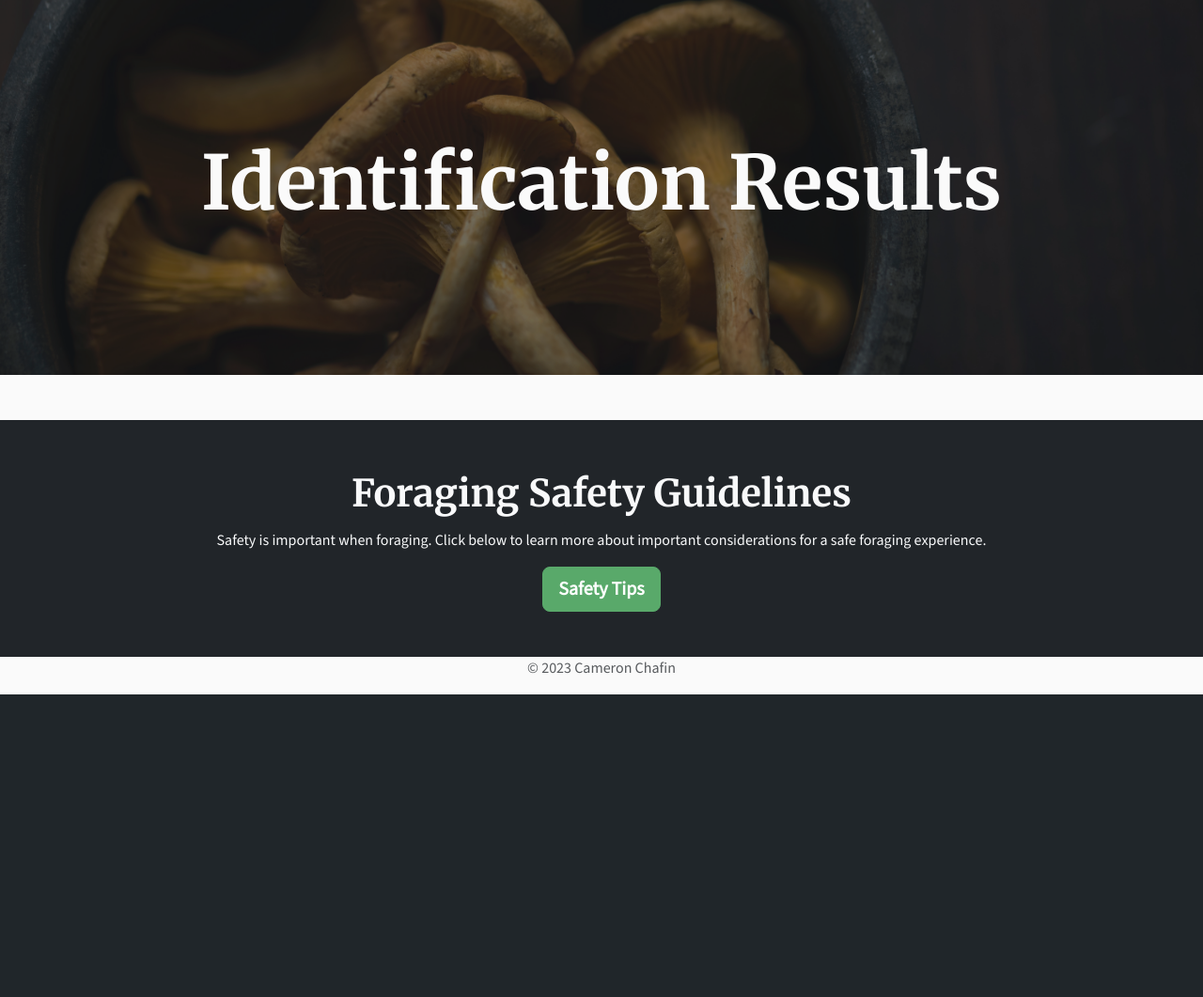
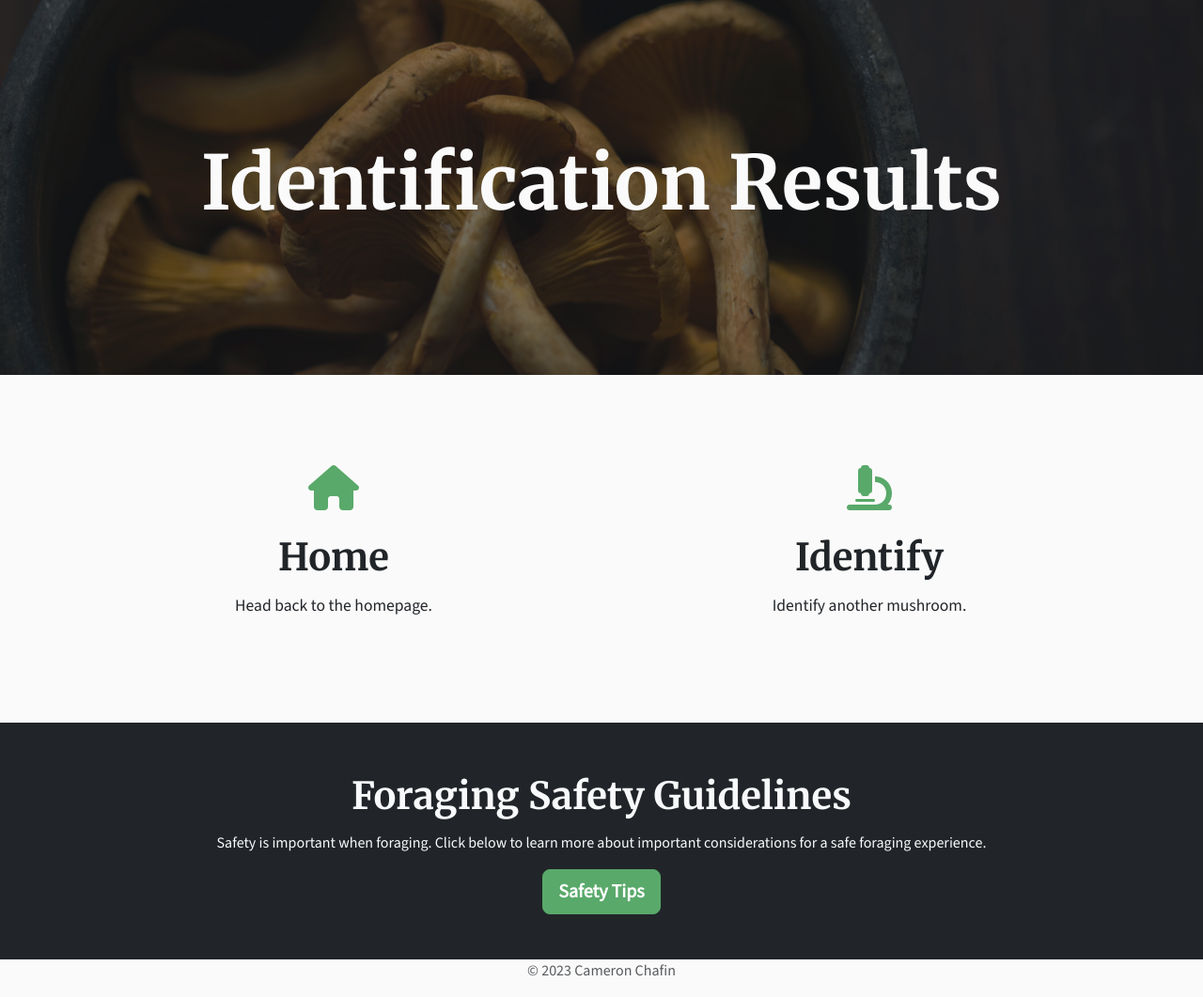
Before and after one commit to cameronchafin/Forage, a Flask app: page /result in a window 1280 px wide. Shown: the part 314-1375 px from the top of the page at 94% size. Before the commit the page ends 1053 px from the top, so only its background shows below. Run offline with Flask 3, Linux system fonts and the light colour scheme; some libraries are stand-ins or nearby versions.

Commit message:
Results options
Added links back to home or identify to results page above the safety tips section

```diff
--- a/static/css/styles.css
+++ b/static/css/styles.css
@@ -7,6 +7,20 @@ body {
 h1, h2, h3, h4, h5, h6 {
     font-family: 'Merriweather', serif;
     font-weight: 700;
+}
+
+a {
+    color: #212529;
+    text-decoration: none;
+}
+
+a.muted {
+    color: #6c757d;
+}
+
+a:hover {
+    color: #59a96a;
+    text-decoration: none;
 }
 
 .feature-icon {
--- a/templates/result.html
+++ b/templates/result.html
@@ -76,6 +76,22 @@ style="background-image: url({{ url_for('static', filename='img/bg/result-bg.jpg
     {% endfor %}
 </div>
 
+<!-- Options -->
+<div class="container my-5">
+    <div class="row my-5">
+        <div class="col-lg-6 feature-box text-center my-5">
+            <i class="fa-solid fa-house fa-3x feature-icon"></i>
+            <h3 class="medium-heading"><a href="{{ url_for('index') }}">Home</a></h3>
+            <p class="subheading">Head back to the homepage.</p>
+        </div>
+        <div class="col-lg-6 feature-box text-center my-5">
+            <i class="fa-solid fa-microscope fa-3x feature-icon"></i>
+            <h3 class="medium-heading"><a href="{{ url_for('identify') }}">Identify</a></h3>
+            <p class="subheading">Identify another mushroom.</p>
+        </div>
+    </div>
+</div>
+
 <!-- Safety Tips -->
 <div class="dark container-fluid bg-dark text-light p-5">
     <div class="container cta text-center">
@@ -122,4 +138,5 @@ style="background-image: url({{ url_for('static', filename='img/bg/result-bg.jpg
     </div>
   </div>
 </div>
+
 {% endblock %}
```
